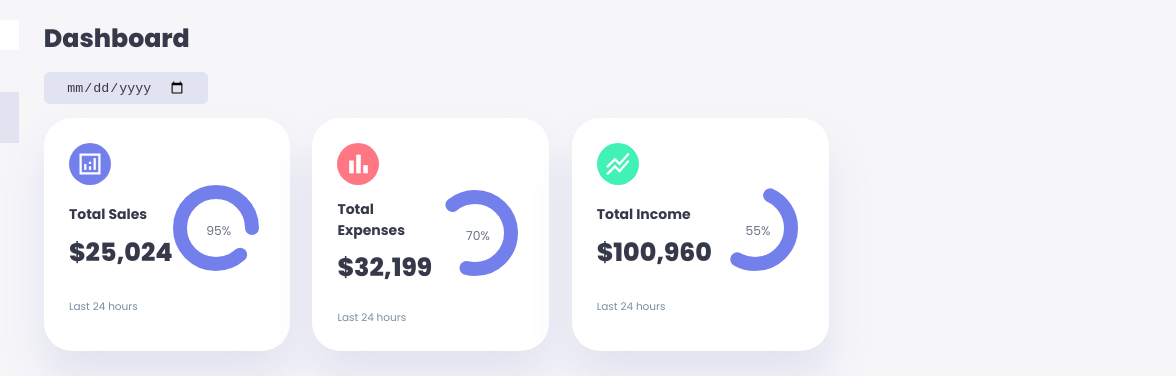
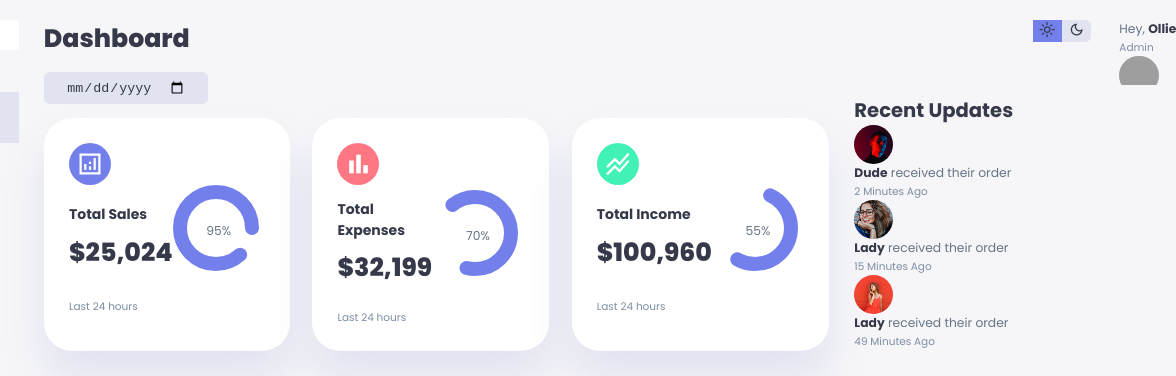
Before and after one commit to oliverlee96/Admin_Dashboard, a plain HTML site: page index.html in a window 1280 px wide. Shown: the top 376 px of the page, 203-1379 px from the left, 1176 px wide, since content can reach past the window. Drawn offline with nearby package versions, Linux system fonts and the light colour scheme; grey boxes are pictures that could not be loaded.

Commit message:
right panel with previous orders

```diff
--- a/index.html
+++ b/index.html
@@ -198,6 +198,63 @@
                     <a href="#">Show All</a>
                 </div>
             </main>
+
+            <!-- END OF MAIN -->
+
+            <div class="right">
+                <div class="top">
+                    <button id="menu-btn">
+                        <span class="material-symbols-sharp">menu</span>
+                    </button>
+                    <div class="theme-toggler">
+                        <span class="material-symbols-sharp active">light_mode</span>
+                        <span class="material-symbols-sharp">dark_mode</span>
+                    </div>
+                    <div class="profile">
+                        <div class="info">
+                            <p> Hey, <b>Ollie</b></p>
+                            <small class="text-muted">Admin</small>
+                        </div>
+                        <div class="profile-photo">
+                            <img src="./images/profile-1.jpg" alt="profile-photo">
+                        </div>
+                    </div>
+                </div>
+                <!-- END OF TOP -->
+                <div class="recent-updates">
+                    <h2>Recent Updates</h2>
+                    <div class="updates">
+                        <div class="update">
+                            <div class="profile-photo">
+                                <img src="./images/profile-2.jpg" alt="profile-photo">
+                            </div>
+                            <div class="message">
+                                <p><b>Dude</b> received their order</p>
+                                <small class="text-muted">2 Minutes Ago</small>
+                            </div>
+                        </div>
+                        <div class="update">
+                            <div class="profile-photo">
+                                <img src="./images/profile-3.jpg" alt="profile-photo">
+                            </div>
+                            <div class="message">
+                                <p><b>Lady</b> received their order</p>
+                                <small class="text-muted">15 Minutes Ago</small>
+                            </div>
+                        </div>
+                        <div class="update">
+                            <div class="profile-photo">
+                                <img src="./images/profile-4.jpg" alt="profile-photo">
+                            </div>
+                            <div class="message">
+                                <p><b>Lady</b> received their order</p>
+                                <small class="text-muted">49 Minutes Ago</small>
+                            </div>
+                        </div>
+
+                    </div>
+                </div>
+            </div>
         </div>
     </body>
 </html>
--- a/styles.css
+++ b/styles.css
@@ -381,3 +381,43 @@ main .recent-orders a {
     margin: 1rem auto;
     color: var(--color-primary);
 }
+
+/* --- RIGHT ---*/
+
+.right {
+    margin-top: 1.4rem;
+}
+
+.right .top {
+    display: flex;
+    justify-content: end;
+    gap: 2rem;
+}
+
+.right .top button {
+    display: none;
+}
+
+.right .theme-toggler{
+    background: var(--color-light);
+    display: flex;
+    justify-content: space-between;
+    align-items: center;
+    height: 1.6rem;
+    width: 4.2rem;
+    cursor: pointer;
+    border-radius: var(--border-radius-1);
+}
+
+.right .theme-toggler span {
+    font-size: 1.2rem;
+    width: 50%;
+    height: 100%;
+    display: flex;
+    align-items: center;
+    justify-content: center;
+}
+
+.right .theme-toggler span.active {
+  background: var(--color-primary);
+}
```
Also changed, not shown: 3 other files.
